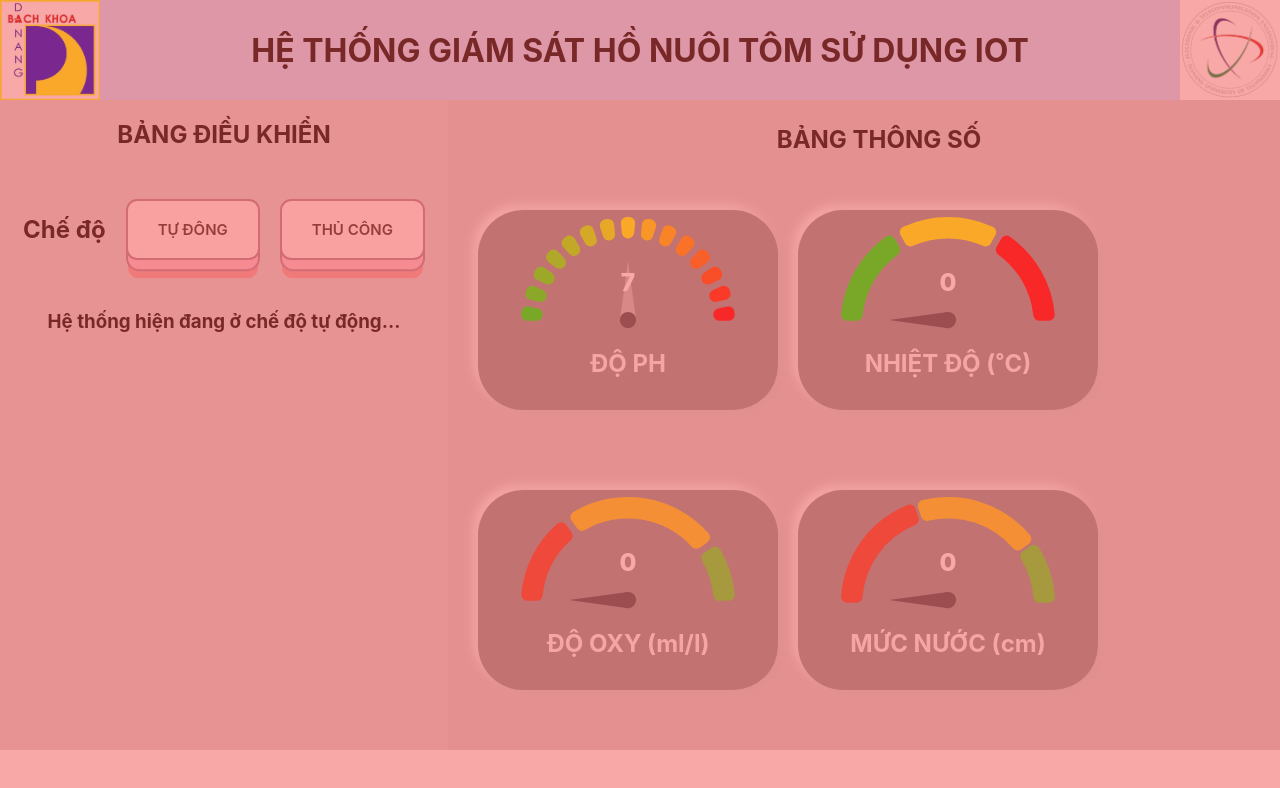
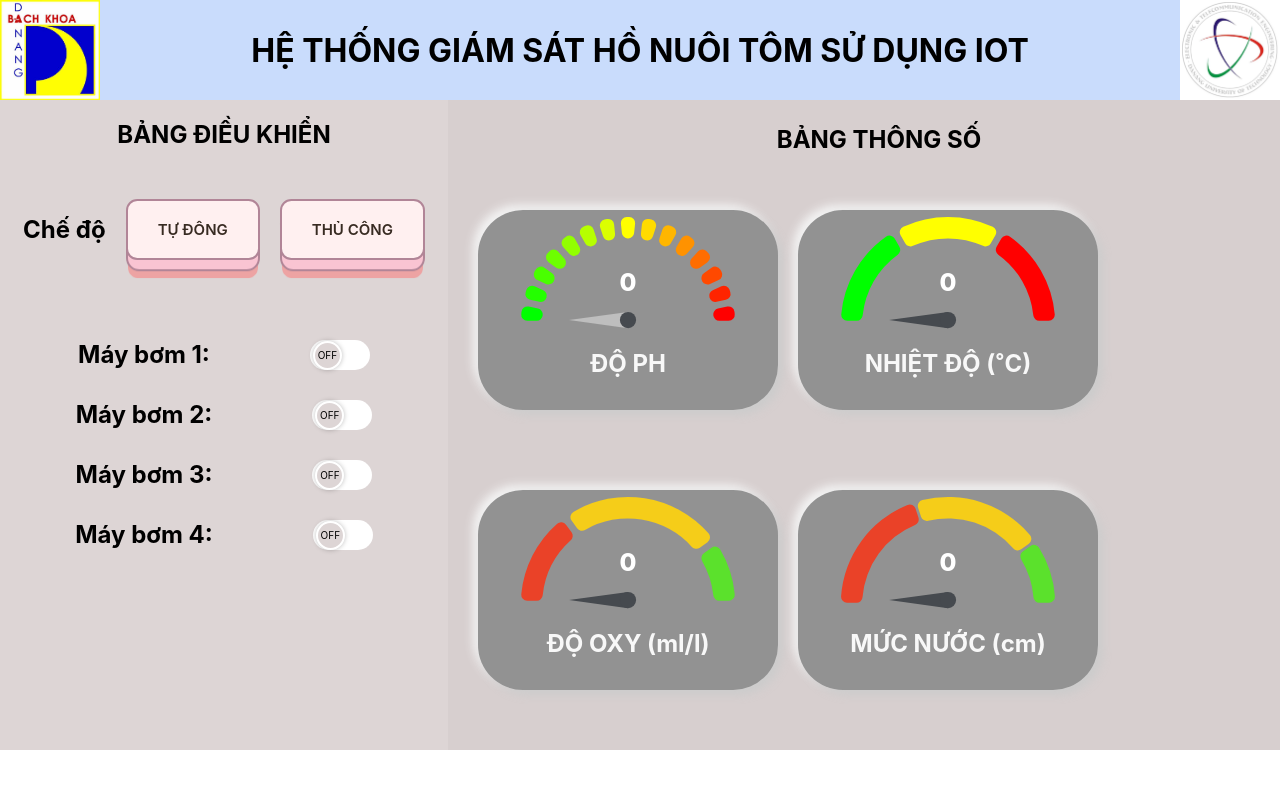
Before and after one commit to ANHBATHUY/quanlyhotom, a React (Create React App) app: page / in a window 1280 px wide. Shown: the top 788 px of the page. Built offline with nearby package versions, Linux system fonts and the light colour scheme; no server answers; the database is empty.

Commit message:
update data realtime to firebase

```diff
--- a/firebase.js
+++ /dev/null
@@ -1,3 +0,0 @@
-// Import the functions you need from the SDKs you need
-
-export default database
--- a/src/App.js
+++ b/src/App.js
@@ -1,9 +1,16 @@
 import './App.css';
 import { useEffect, useState } from 'react';
 import GaugeChart from 'react-gauge-chart'
-import { getDatabase, off, onValue, ref } from 'firebase/database';
+import { getDatabase, off, onValue, ref, set } from 'firebase/database';
 import { initializeApp } from "firebase/app";
 
+//mode
+// 0 là thử công
+// 1 là tự động
+
+// Derive
+// 0 là off
+// 1 là on
 
 // Your web app's Firebase configuration
 const firebaseConfig = {
@@ -13,7 +20,7 @@ const firebaseConfig = {
   projectId: "ho-tom-588a4",
   storageBucket: "ho-tom-588a4.appspot.com",
   messagingSenderId: "734198972880",
-  appId: "1:734198972880:web:a055b6b66dd95431e1f9d5"
+  appId: "1:734198972880:web:653bd0d103255429e1f9d5"
 };
 
 // Initialize Firebase
@@ -24,33 +31,108 @@ function App() {
   const [nhietdo, setNhietdo] = useState(0);
   const [khoangcach, setKhoangcach] = useState(0);
   const [oxy, setOxy] = useState(0);
+  const [ph, setPh] = useState(0);
+
+  const [thucong, setThuCong] = useState(0);
+  // thiết bị
+  const [device1, setDevice1] = useState(0);
+  const [device2, setDevice2] = useState(0);
+  const [device3, setDevice3] = useState(0);
+  const [device4, setDevice4] = useState(0);
   useEffect(() => {
-    const dbRef = ref(database, "/All");
+    const dbRef = ref(database, "/SmartHub");
     onValue(dbRef, (snapshot) => {
       const data = snapshot.val();
-      setNhietdo(data.thanhphan.Nhietdo);
-      setKhoangcach(data.thanhphan.khoangcach);
-      setOxy(data.thanhphan.oxy)
+      setNhietdo(data.Temperature);
+      setKhoangcach(data.Height);
+      setOxy(data.TDS);
+      setPh(data.PH);
+      const mode = data.Mode;
+      setThuCong(mode)
+      if (mode === 0) {
+        setDevice1(data.Device1);
+        setDevice2(data.Device2);
+        setDevice3(data.Device3);
+        setDevice4(data.Device4);
+
+      }
     });
     return () => {
       off(dbRef);
     };
   }, []);
 
-  const [thucong, setThuCong] = useState(false);
+
   const handleCLickTuDong = () => {
-    setThuCong(false);
+    set(ref(database, '/SmartHub/Mode'), 1)
+      .then(() => {
+        console.log('Giá trị Mode đã được cập nhật thành 1');
+      })
+      .catch((error) => {
+        console.error('Lỗi khi cập nhật giá trị Mode:', error);
+      });
+    setThuCong(1); // Mode = 1
   }
-  const handleCLickThuCong = () => {
-    setThuCong(true);
+  const handleCLickThuCong = () => { //Mode = 0
+    set(ref(database, '/SmartHub/Mode'), 0)
+    .then(() => {
+      console.log('Giá trị Mode đã được cập nhật thành 0');
+    })
+    .catch((error) => {
+      console.error('Lỗi khi cập nhật giá trị Mode:', error);
+    });
+    setThuCong(0);//Mode = 0
   }
-  const ph = 7;
+  const handleDevice1 = () =>  {
+    const deviceCurent = device1 === 0 ? 1 : 0;
+    set(ref(database, '/SmartHub/Device1'), deviceCurent )
+    .then(() => {
+      console.log('Giá trị Device1 đã được cập nhật thành ' + deviceCurent);
+    })
+    .catch((error) => {
+      console.error('Lỗi khi cập nhật giá trị Device:', error);
+    });
+    setDevice1(deviceCurent)
+  }
+  const handleDevice2 = () =>  {
+    const deviceCurent = device2 === 0 ? 1 : 0;
+    set(ref(database, '/SmartHub/Device2'), deviceCurent )
+    .then(() => {
+      console.log('Giá trị Device2 đã được cập nhật thành ' + deviceCurent);
+    })
+    .catch((error) => {
+      console.error('Lỗi khi cập nhật giá trị Device:', error);
+    });
+    setDevice2(deviceCurent)
+  }
+  const handleDevice3 = () =>  {
+    const deviceCurent = device3 === 0 ? 1 : 0;
+    set(ref(database, '/SmartHub/Device3'), deviceCurent )
+    .then(() => {
+      console.log('Giá trị Device3 đã được cập nhật thành ' + deviceCurent);
+    })
+    .catch((error) => {
+      console.error('Lỗi khi cập nhật giá trị Device:', error);
+    });
+    setDevice3(deviceCurent)
+  }
+  const handleDevice4 = () =>  {
+    const deviceCurent = device4 === 0 ? 1 : 0;
+    set(ref(database, '/SmartHub/Device4'), deviceCurent )
+    .then(() => {
+      console.log('Giá trị Device4 đã được cập nhật thành ' + deviceCurent);
+    })
+    .catch((error) => {
+      console.error('Lỗi khi cập nhật giá trị Device:', error);
+    });
+    setDevice4(deviceCurent)
+  }
 
   return (
     <div className="App">
       {/* cảnh báo khẩn cấp */}
-      <div className="urgent">
-      </div>
+      {thucong === 2 && <div className="urgent">
+      </div>}
       {/* -- end cảnh báo khẩn cấp-- */}
       <div className='header'>
         <div className="logo"><img className="logo" src="/logo.jpeg" alt="" /></div>
@@ -67,36 +149,36 @@ function App() {
             <button className="learn-more" onClick={() => { handleCLickThuCong() }}> Thủ công
             </button>
           </div>
-          {!thucong &&
+          {thucong === 1 &&
             <h3 className="message">Hệ thống hiện đang ở chế độ tự động...</h3>}
-          {thucong &&
+          {thucong !== 1 &&
             <div className='action-grounp'>
 
               <div className="action">
                 <h2>Máy bơm 1:</h2>
-                <label className="button" for="toggle">
-                  <input id="toggle" type="checkbox" />
+                <label className="button" htmlFor="toggle">
+                  <input id="toggle" type="checkbox" onChange={handleDevice1} checked={device1 === 1} />
                   <span className="slider"></span>
                 </label>
               </div>
               <div className="action">
                 <h2>Máy bơm 2:</h2>
-                <label className="button" for="toggle1">
-                  <input id="toggle1" type="checkbox" />
+                <label className="button" htmlFor="toggle1">
+                  <input id="toggle1" type="checkbox" onChange={handleDevice2} checked={device2 === 1} />
                   <span className="slider"></span>
                 </label>
               </div>
               <div className="action">
                 <h2>Máy bơm 3:</h2>
-                <label className="button" for="toggle2">
-                  <input id="toggle2" type="checkbox" />
+                <label className="button" htmlFor="toggle2">
+                  <input id="toggle2" type="checkbox" onChange={handleDevice3} checked={device3 === 1} />
                   <span className="slider"></span>
                 </label>
               </div>
               <div className="action">
                 <h2>Máy bơm 4:</h2>
-                <label className="button" for="toggle3">
-                  <input id="toggle3" type="checkbox" />
+                <label className="button" htmlFor="toggle3">
+                  <input id="toggle3" type="checkbox" onChange={handleDevice4} checked={device4 === 1} />
                   <span className="slider"></span>
                 </label>
               </div>
```
